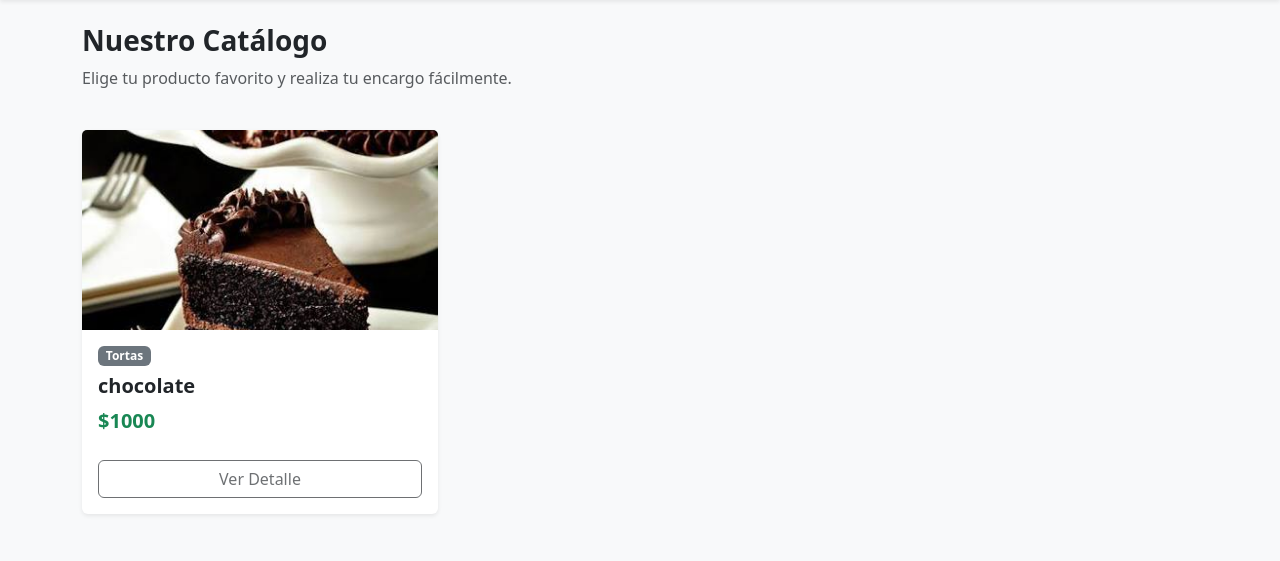
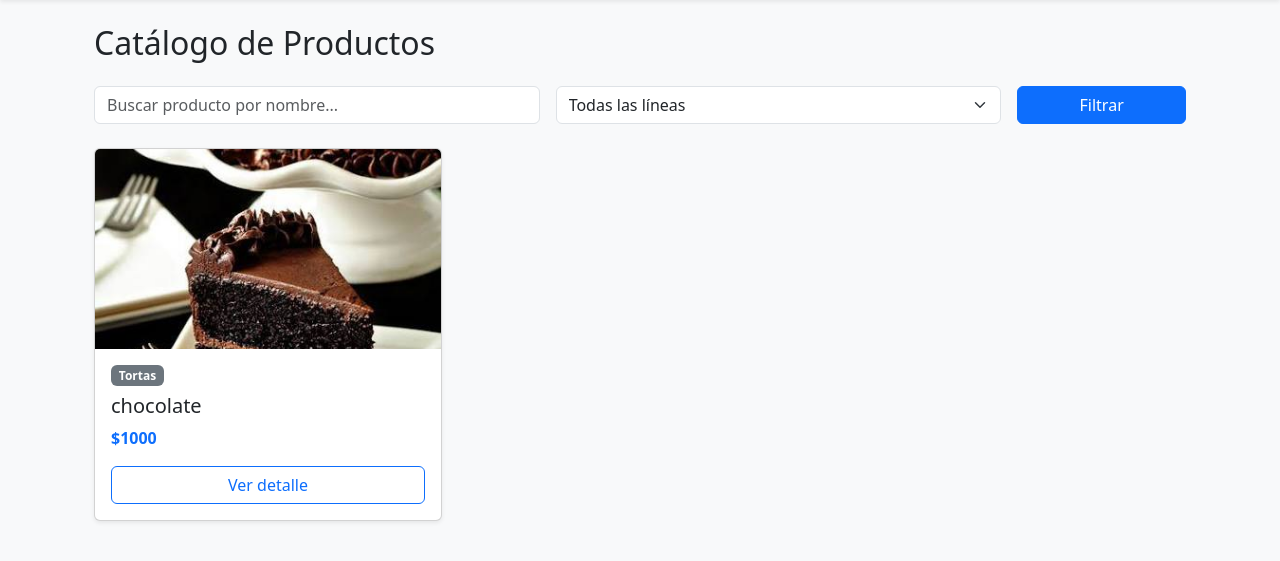
Before and after one commit to DavidAndradeRodriguez/ES3_Pasteleria, a Django app: page / in a window 1280 px wide. Shown: the part 56-617 px from the top of the page. Run offline with Django 5.2, Linux system fonts and the light colour scheme; data comes from the database, SQL or seed files in the repository; both versions use the stored data as it was after the commit.

Commit message:
Commit 5 - Vista Detalle Creada

```diff
--- a/shop/templates/shop/catalogo.html
+++ b/shop/templates/shop/catalogo.html
@@ -1,32 +1,62 @@
 {% extends 'shop/base.html' %}
 
-{% block title %}Catálogo - Pastelería{% endblock %}
+{% block content %}
+<div class="container my-4">
+    <h2 class="mb-4">Catálogo de Productos</h2>
 
-{% block content %}
-<div class="row mb-4">
-    <div class="col-12">
-        <h1 class="h3 fw-bold text-dark">Nuestro Catálogo</h1>
-        <p class="text-muted">Elige tu producto favorito y realiza tu encargo fácilmente.</p>
+    <!-- Formulario de Búsqueda y Filtro (Commit 8) -->
+    <form method="GET" action="" class="mb-4">
+        <div class="row g-3">
+            <!-- Búsqueda por nombre -->
+            <div class="col-md-5">
+                <input type="text" name="q" class="form-control" placeholder="Buscar producto por nombre..." value="{{ q|default:'' }}">
+            </div>
+
+            <!-- Selector de línea -->
+            <div class="col-md-5">
+                <select name="linea" class="form-select">
+                    <option value="">Todas las líneas</option>
+                    {% for linea in lineas %}
+                        <option value="{{ linea.id }}" {% if linea.id|stringformat:"s" == linea_seleccionada %}selected{% endif %}>
+                            {{ linea.nombre }}
+                        </option>
+                    {% endfor %}
+                </select>
+            </div>
+
+            <!-- Botón de filtrar -->
+            <div class="col-md-2">
+                <button type="submit" class="btn btn-primary w-100">Filtrar</button>
             </div>
         </div>
+    </form>
 
+    <!-- Listado de Productos -->
     <div class="row">
         {% for producto in productos %}
             <div class="col-md-4 mb-4">
-        <div class="card h-100 shadow-sm border-0">
+                <div class="card h-100 shadow-sm">
                     {% if producto.fotografia %}
                         <img src="{{ producto.fotografia.url }}" class="card-img-top" alt="{{ producto.nombre }}" style="height: 200px; object-fit: cover;">
                     {% else %}
-                <div class="bg-secondary text-white d-flex align-items-center justify-content-center" style="height: 200px;">Sin imagen</div>
+                        <img src="https://via.placeholder.com/300x200" class="card-img-top" alt="Sin imagen" style="height: 200px; object-fit: cover;">
                     {% endif %}
+
                     <div class="card-body d-flex flex-column">
                         <span class="badge bg-secondary mb-2 align-self-start">{{ producto.linea.nombre }}</span>
-                <h5 class="card-title fw-bold">{{ producto.nombre }}</h5>
-                <p class="card-text text-success fw-bold fs-5 mb-4">${{ producto.precio|stringformat:"d" }}</p>
 
+                        <!-- Título enlazado a la vista de detalle -->
+                        <h5 class="card-title">
+                            <a href="{% url 'detalle_producto' producto.id %}" class="text-decoration-none text-dark">
+                                {{ producto.nombre }}
+                            </a>
+                        </h5>
+
+                        <p class="card-text text-primary fw-bold mb-3">${{ producto.precio|floatformat:0 }}</p>
+
+                        <!-- Botón de detalle al pie de la tarjeta -->
                         <div class="mt-auto">
-                    <!-- El enlace al detalle se implementará mas adelante -->
-                    <a href="#" class="btn btn-outline-dark w-100 disabled">Ver Detalle</a>
+                            <a href="{% url 'detalle_producto' producto.id %}" class="btn btn-outline-primary w-100">Ver detalle</a>
                         </div>
                     </div>
                 </div>
@@ -34,9 +64,10 @@
         {% empty %}
             <div class="col-12">
                 <div class="alert alert-warning text-center" role="alert">
-            No hay productos disponibles en este momento.
+                    No se encontraron productos disponibles con los criterios seleccionados.
                 </div>
             </div>
         {% endfor %}
     </div>
+</div>
 {% endblock %}
--- a/shop/urls.py
+++ b/shop/urls.py
@@ -3,4 +3,5 @@ from . import views
 
 urlpatterns = [
     path('', views.catalogo_view, name='catalogo'),
+    path('producto/<int:pk>/', views.detalle_producto_view, name='detalle_producto'),
 ]
--- a/shop/views.py
+++ b/shop/views.py
@@ -2,9 +2,41 @@ from django.shortcuts import render
 from .models import Producto, Linea
 
 def catalogo_view(request):
+    # Obtener productos disponibles inicialmente y todas las líneas
     productos = Producto.objects.filter(disponible=True)
     lineas = Linea.objects.all()
-    return render(request, 'shop/catalogo.html', {
+
+    # Capturar parámetros de la URL
+    q = request.GET.get('q')
+    linea_id = request.GET.get('linea')
+
+    # Filtrar por nombre si se envió el parámetro
+    if q:
+        productos = productos.filter(nombre__icontains=q)
+
+    # Filtrar por línea si se seleccionó una categoría
+    if linea_id:
+        productos = productos.filter(linea_id=linea_id)
+
+    # Contexto con los datos para la plantilla
+    context = {
         'productos': productos,
-        'lineas': lineas
-    })
+        'lineas': lineas,
+        'q': q,
+        'linea_seleccionada': linea_id,
+    }
+
+    return render(request, 'shop/catalogo.html', context)
+
+
+from django.shortcuts import render, get_object_or_404
+from .models import Producto
+
+def detalle_producto_view(request, pk):
+    # Obtiene el producto asegurando que exista y esté disponible (si no, lanza 404 automáticamente)
+    producto = get_object_or_404(Producto, pk=pk, disponible=True)
+
+    context = {
+        'producto': producto,
+    }
+    return render(request, 'shop/detalle.html', context)
```
Also changed, not shown: shop/templates/shop/detalle.html (added, +35 -0 lines), db.sqlite3, media/productos/images.jpg (added). Lines whose indentation alone changed are shown as unchanged.
